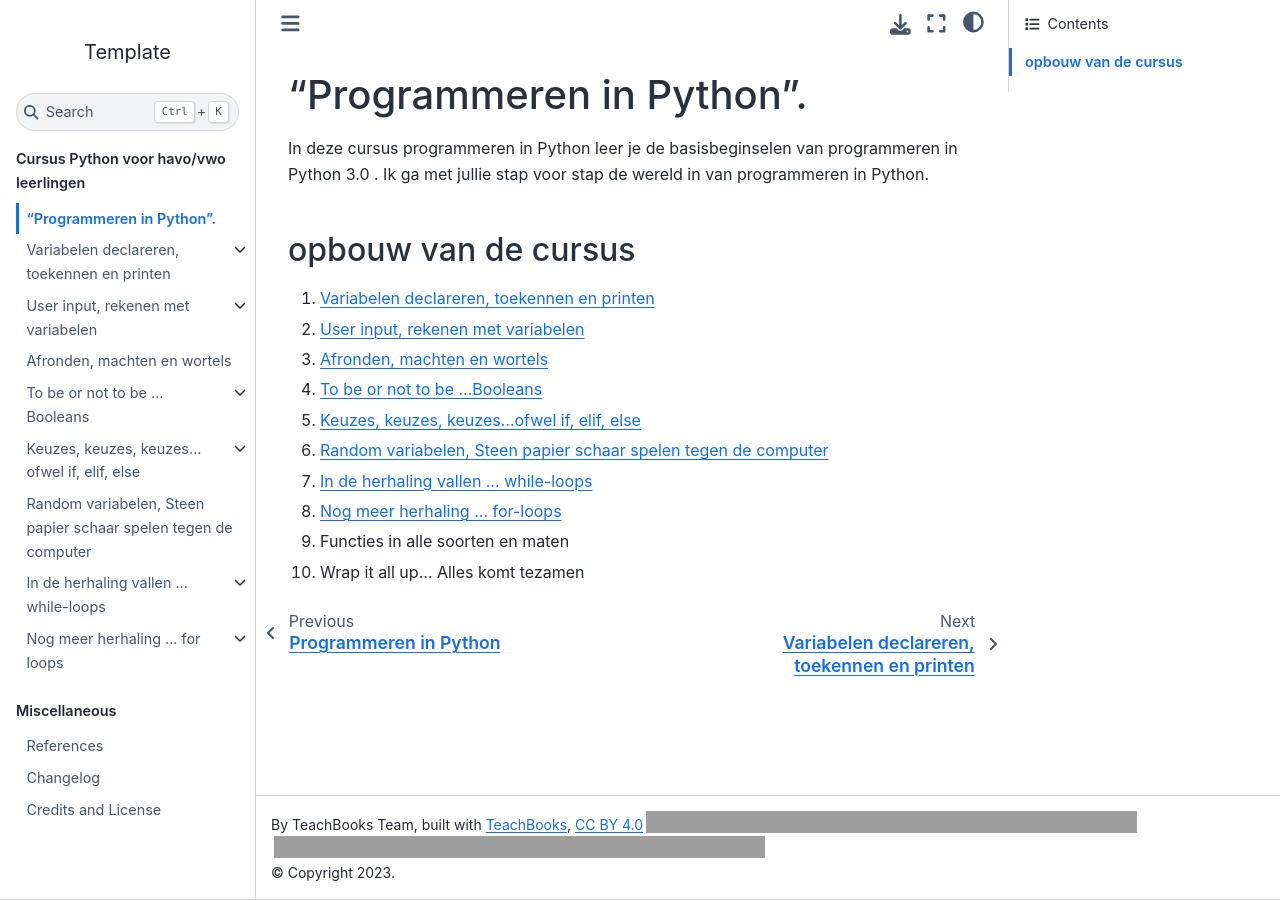
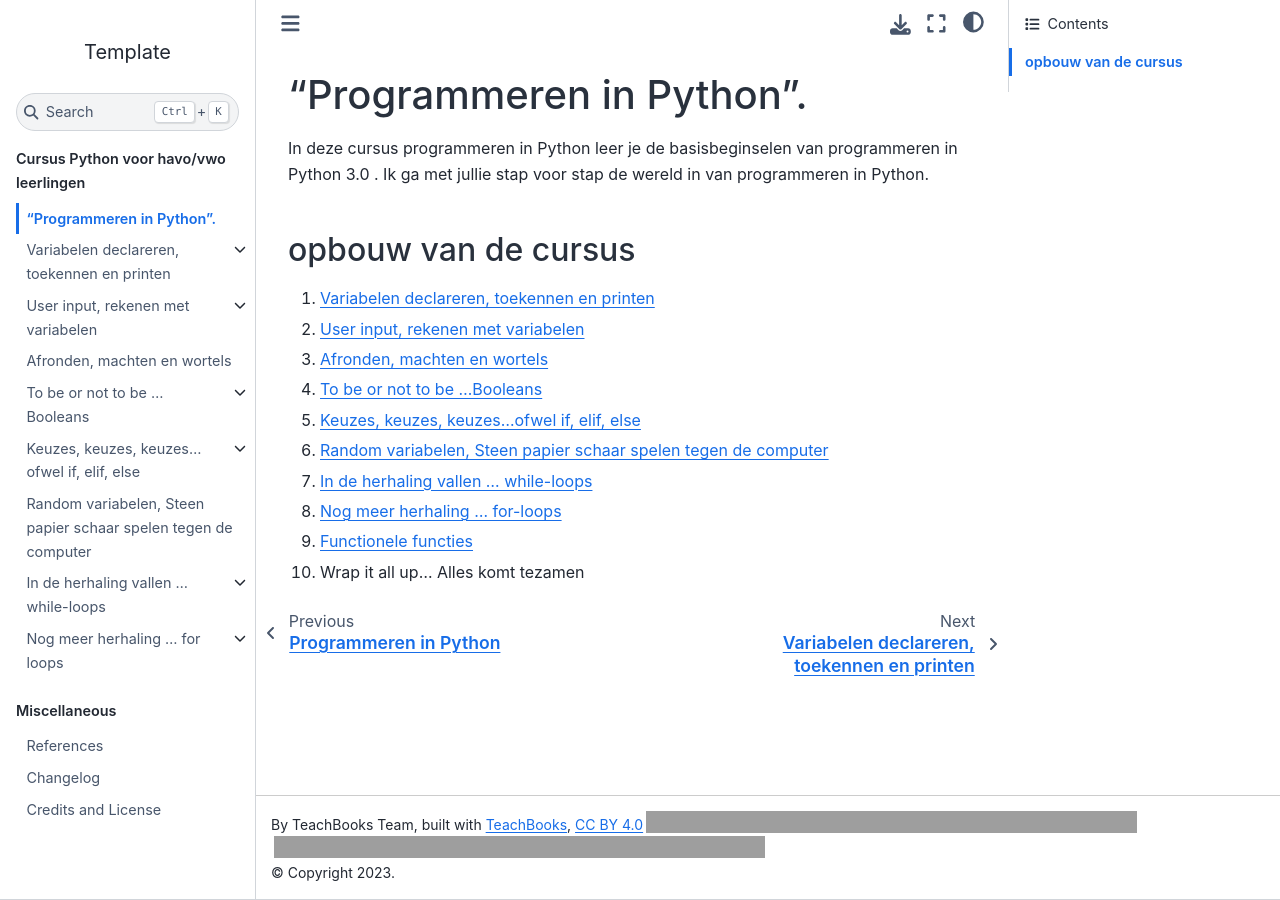
Before and after one commit to nerdyJuffie/PythonProgrammeren, a Jupyter Book: the page built from book/some_content/overview.md, in a window 1280 px wide, cut to the strip 0-900 px from the top of the page. Built offline with Jupyter Book 1.0.4 settings and Sphinx 7.4.7 and the Sphinx Book theme 1.1.4, drawn with Linux system fonts in a browser that asks for light colours; pages that are not in the unit, such as notebooks, are missing from menus; comment, search, counter and statistics services are not loaded; grey boxes are pictures that could not be loaded.

Commit message:
Update overview.md

```diff
--- a/book/some_content/overview.md
+++ b/book/some_content/overview.md
@@ -13,6 +13,5 @@ In deze cursus programmeren in Python leer je de basisbeginselen van programmere
 6. [Random variabelen, Steen papier schaar spelen tegen de computer](hoofdstuk6.ipynb)
 7. [In de herhaling vallen ... while-loops](hoofdstuk7.md)
 8. [Nog meer herhaling ... for-loops](hoofdstuk8.md)
-9. Functies in alle soorten en maten
-
+9. [Functionele functies](hoofdstuk9.md)
 10. Wrap it all up... Alles komt tezamen
```
